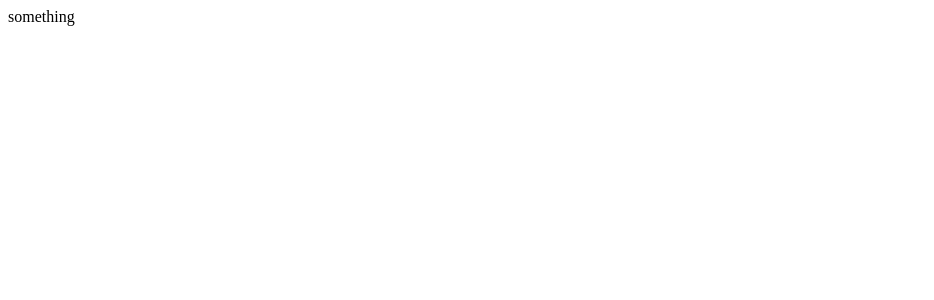
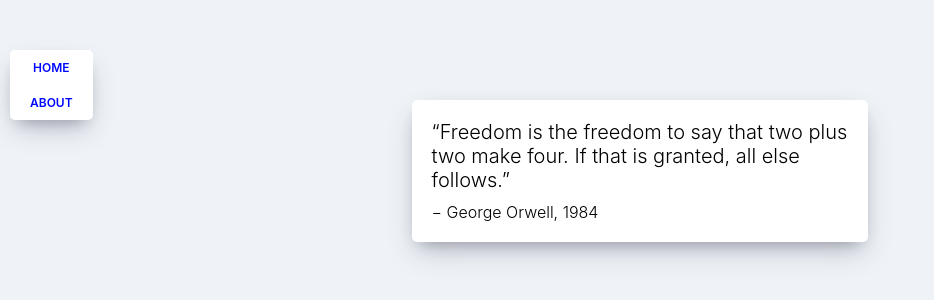
Before and after one commit to helious23/movie_app_2021, a React (Create React App) app: page /#/about in a window 1280 px wide. Shown: the top 300 px of the page, without its empty margins (0-934 px from the left). Built offline with nearby package versions, Linux system fonts and the light colour scheme.

Commit message:
#6.2 Building the Navigation

```diff
--- /dev/null
+++ b/src/App.css
@@ -0,0 +1,12 @@
+* {
+  box-sizing: border-box;
+}
+
+body {
+  margin: 0;
+  padding: 0;
+  font-family: -apple-system, BlinkMacSystemFont, "Segoe UI", Roboto, Oxygen,
+    Ubuntu, Cantarell, "Open Sans", "Helvetica Neue", sans-serif;
+  background-color: #eff3f7;
+  height: 100%;
+}
--- a/src/App.js
+++ b/src/App.js
@@ -1,7 +1,17 @@
 import React from "react";
+import { HashRouter, Route } from "react-router-dom";
+import Home from "./routes/Home";
+import About from "./routes/About";
+import Navigation from "./components/Navigation";
+import "./App.css";
 
-const App = () => {
-  return <span>something</span>;
-};
-
+function App() {
+  return (
+    <HashRouter>
+      <Navigation />
+      <Route path="/" exact={true} component={Home} />
+      <Route path="/about" component={About} />
+    </HashRouter>
+  );
+}
 export default App;
--- /dev/null
+++ b/src/components/Navigation.css
@@ -0,0 +1,25 @@
+.nav {
+  position: fixed;
+  top: 50px;
+  left: 10px;
+  display: flex;
+  flex-direction: column;
+  background-color: white;
+  padding: 10px 20px;
+  box-shadow: 0 13px 27px -5px rgba(50, 50, 93, 0.25),
+    0 8px 16px -8px rgba(0, 0, 0, 0.3), 0 -6px 16px -6px rgba(0, 0, 0, 0.025);
+  border-radius: 5px;
+}
+
+.nav a {
+  text-decoration: none;
+  color: #0008fc;
+  text-transform: uppercase;
+  font-size: 12px;
+  text-align: center;
+  font-weight: 600;
+}
+
+.nav a:not(:last-child) {
+  margin-bottom: 20px;
+}
--- /dev/null
+++ b/src/components/Navigation.js
@@ -0,0 +1,14 @@
+import React from "react";
+import { Link } from "react-router-dom";
+import "./Navigation.css";
+
+function Navigation() {
+  return (
+    <div className="nav">
+      <Link to="/">Home</Link>
+      <Link to="/about">About</Link>
+    </div>
+  );
+}
+
+export default Navigation;
--- /dev/null
+++ b/src/routes/About.css
@@ -0,0 +1,21 @@
+.about__container {
+  box-shadow: 0 13px 27px -5px rgba(50, 50, 93, 0.25),
+    0 8px 16px -8px rgba(0, 0, 0, 0.3), 0 -6px 16px -6px rgba(0, 0, 0, 0.025);
+  padding: 20px;
+  border-radius: 5px;
+  background-color: white;
+  margin: 0 auto;
+  margin-top: 100px;
+  max-width: 50%;
+  font-weight: 300;
+  height: max-content;
+}
+
+.about__container span:first-child {
+  font-size: 20px;
+}
+
+.about__container span:last-child {
+  display: block;
+  margin-top: 10px;
+}
--- a/src/routes/About.js
+++ b/src/routes/About.js
@@ -0,0 +1,17 @@
+import React from "react";
+import "./About.css";
+
+function About(props) {
+  console.log(props);
+  return (
+    <div className="about__container">
+      <span>
+        “Freedom is the freedom to say that two plus two make four. If that is
+        granted, all else follows.”
+      </span>
+      <span>− George Orwell, 1984</span>
+    </div>
+  );
+}
+
+export default About;
```
